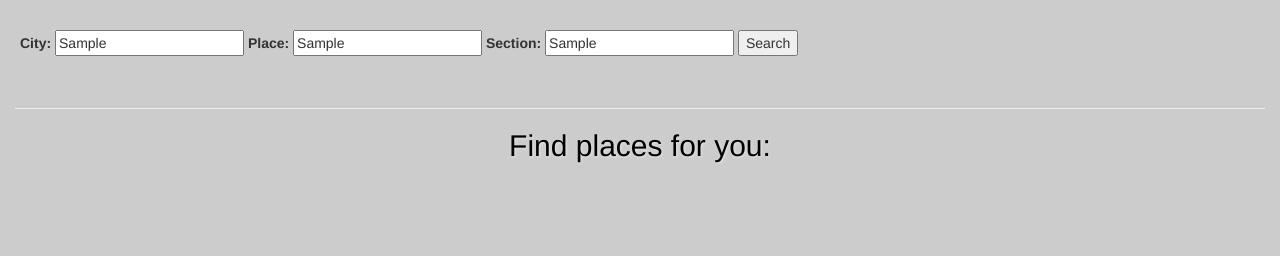
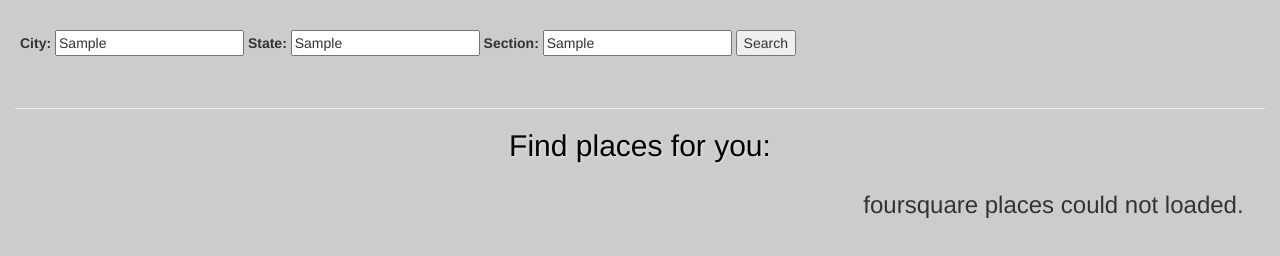
Before and after one commit to bangzhu0616/Neighborhood_Map, a plain HTML site: page index.html in a window 1280 px wide. Both pictures are taken after typing "Sample", "Sample", "Sample" into the empty fields and a click on the button "Search". Drawn offline with Linux system fonts and the light colour scheme; no server answers.

Commit message:
add foursquare api

```diff
--- a/index.html
+++ b/index.html
@@ -12,8 +12,8 @@
 		<form id="form-container" class="form-container" data-bind="submit: keysearch">
 			<label for="city">City: </label>
 			<input type="text" id="city" data-bind="value: cityInput">
-			<label for="place">Place: </label>
-			<input type="text" id="place" data-bind="value: placeInput">
+			<label for="state">State: </label>
+			<input type="text" id="state" data-bind="value: stateInput">
 			<label for="section">Section: </label>
 			<input type="text" id="section" data-bind="value: sectionInput">
 			<button id="search-btn" type="submit">Search</button>
--- a/js/app.js
+++ b/js/app.js
@@ -2,13 +2,33 @@ var ViewModel = function() {
 	var self = this;
 
 	this.cityInput = ko.observable('');
-	this.placeInput = ko.observable('');
+	this.stateInput = ko.observable('');
 	this.sectionInput = ko.observable('');
 
 	this.keysearch = function() {
-		console.log(self.cityInput());
-		console.log(self.placeInput());
-		console.log(self.sectionInput());
+		var city = self.cityInput();
+		var state  = self.stateInput();
+		var section = self.sectionInput();
+		var url0 = 'https://api.foursquare.com/v2/venues/explore?';
+		var oauth = '&limit=20&oauth_token=HUQKWZ2KCYLF52D3ZZ1JTVLGML2WVYMCPBSE0LERJZBL5AIC&v=20150119';
+		var url = url0+'near='+city+','+state+'&section='+section+oauth;
+		var $placesHeader = $('#foursquare-header');
+		var $placesElem = $('#foursquare-places');
+
+		$placesHeader.text("");
+		$placesElem.text("")
+
+		$.getJSON(url, function(data){
+			console.log('sdfdsf');
+			$placesHeader.text('foursquare '+section+' found in '+city+', '+state+': ');
+			var places = data.response.groups[0].items;
+			for (var i=0; i<places.length; i++) {
+				var place = places[i];
+				$placesElem.append('<li class="place"><a href="'+place.venue.url+'">'+place.venue.name+'</a>,'+place.venue.categories[0].name+'<p>'+place.tips[0].text+'</p></li>');
+			}
+		}).error(function(){
+			$placesHeader.text('foursquare places could not loaded.')
+		});
 	};
 };
 
```
